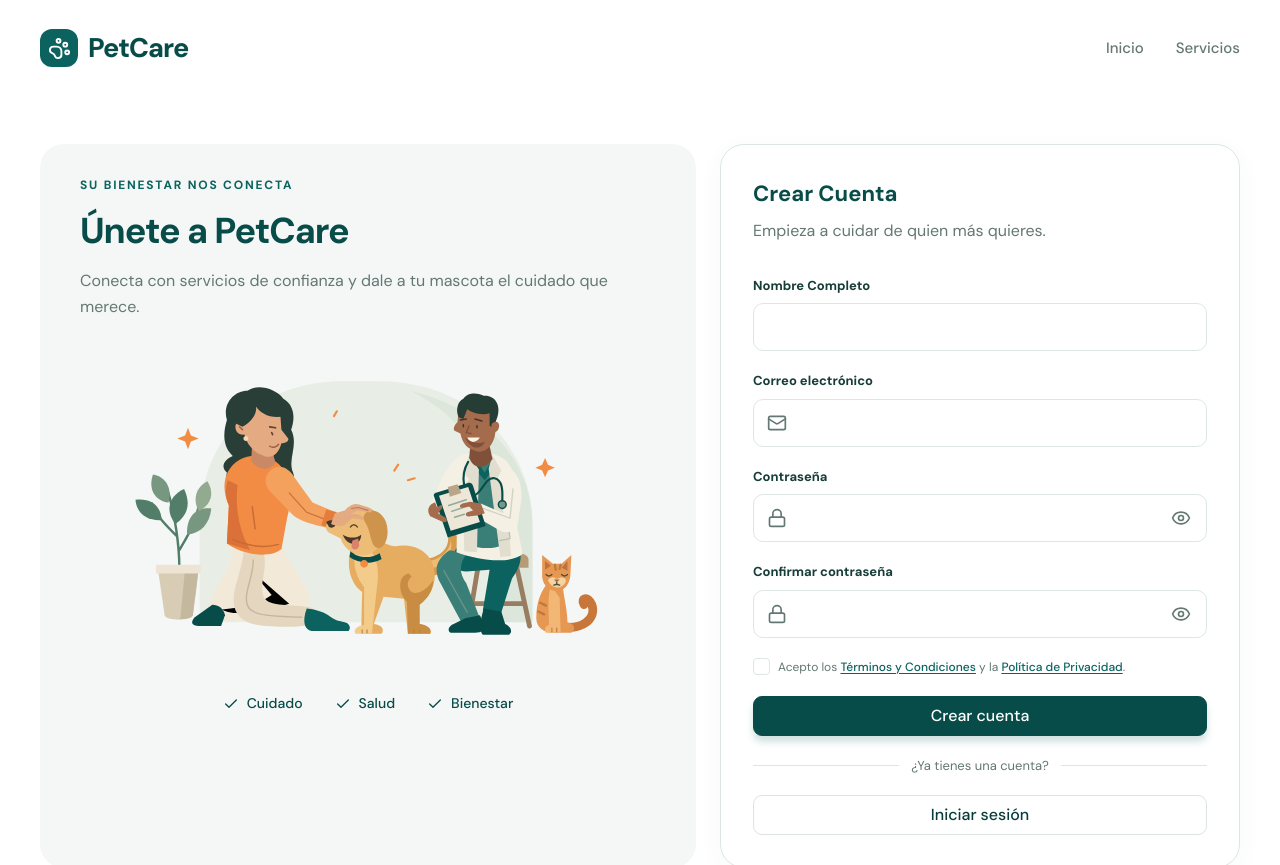
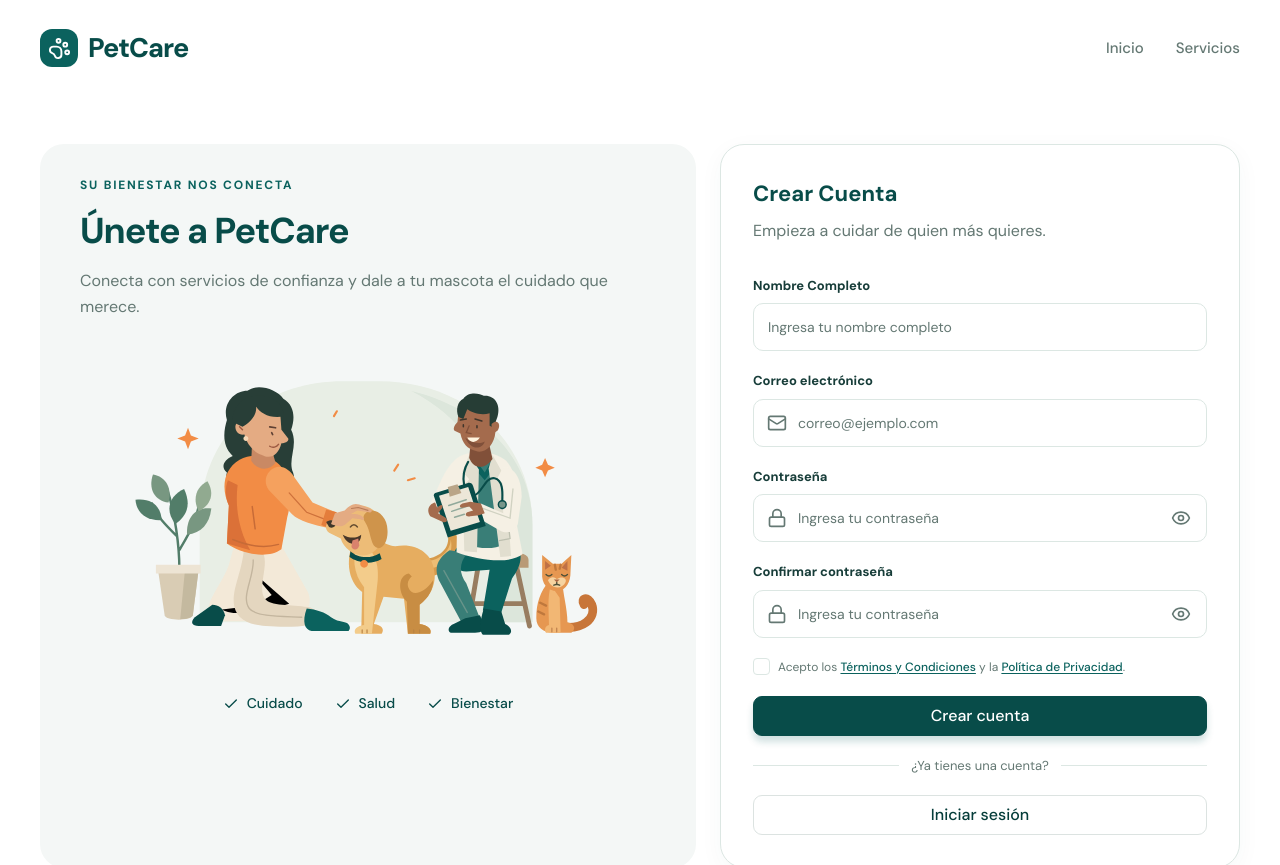
Before and after one commit to julianFcA/analisis_dise-o_sistema_2026, a Next.js app: page /register in a window 1280 px wide. Shown: the top 865 px of the page. Built offline with nearby package versions, Linux system fonts and the light colour scheme.

Commit message:
feat: add placeholder text to input fields in RegisterForm for improved user guidance

```diff
--- a/components/auth/RegisterForm/RegisterForm.tsx
+++ b/components/auth/RegisterForm/RegisterForm.tsx
@@ -41,6 +41,7 @@ export default function RegisterForm() {
             autoComplete="name"
             value={fullName}
             onChange={setFullName}
+            placeholder="Ingresa tu nombre completo"
           />
           <Input
             label="Correo electrónico"
@@ -50,6 +51,7 @@ export default function RegisterForm() {
             value={email}
             onChange={setEmail}
             startIcon={<Mail />}
+            placeholder="correo@ejemplo.com"
           />
           <PasswordField
             label="Contraseña"
@@ -57,6 +59,7 @@ export default function RegisterForm() {
             autoComplete="new-password"
             value={password}
             onChange={setPassword}
+            placeholder="Ingresa tu contraseña"
           />
           <PasswordField
             label="Confirmar contraseña"
@@ -64,6 +67,7 @@ export default function RegisterForm() {
             autoComplete="new-password"
             value={confirmPassword}
             onChange={setConfirmPassword}
+            placeholder="Ingresa tu contraseña"
           />
         </div>
 
```
